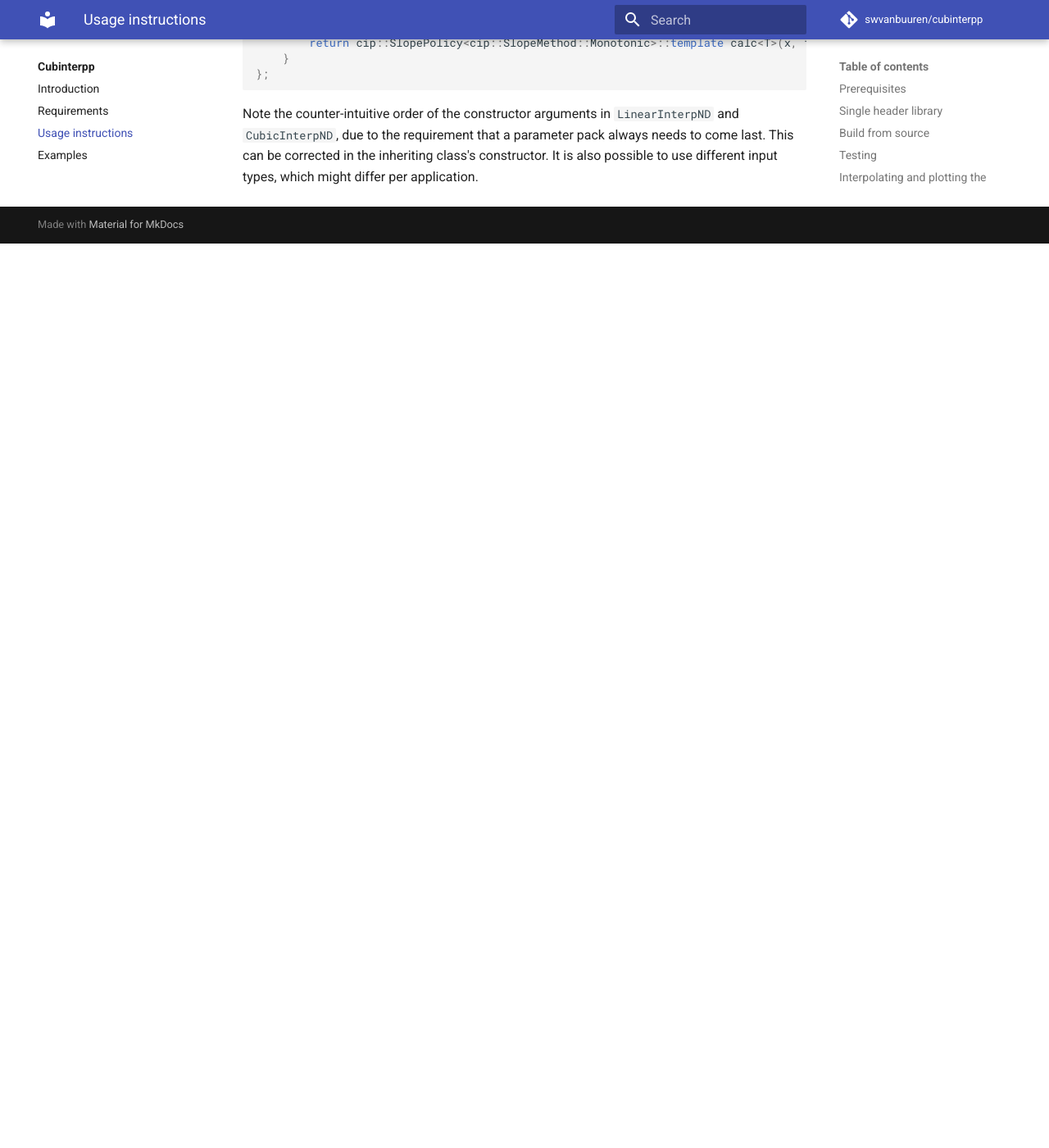
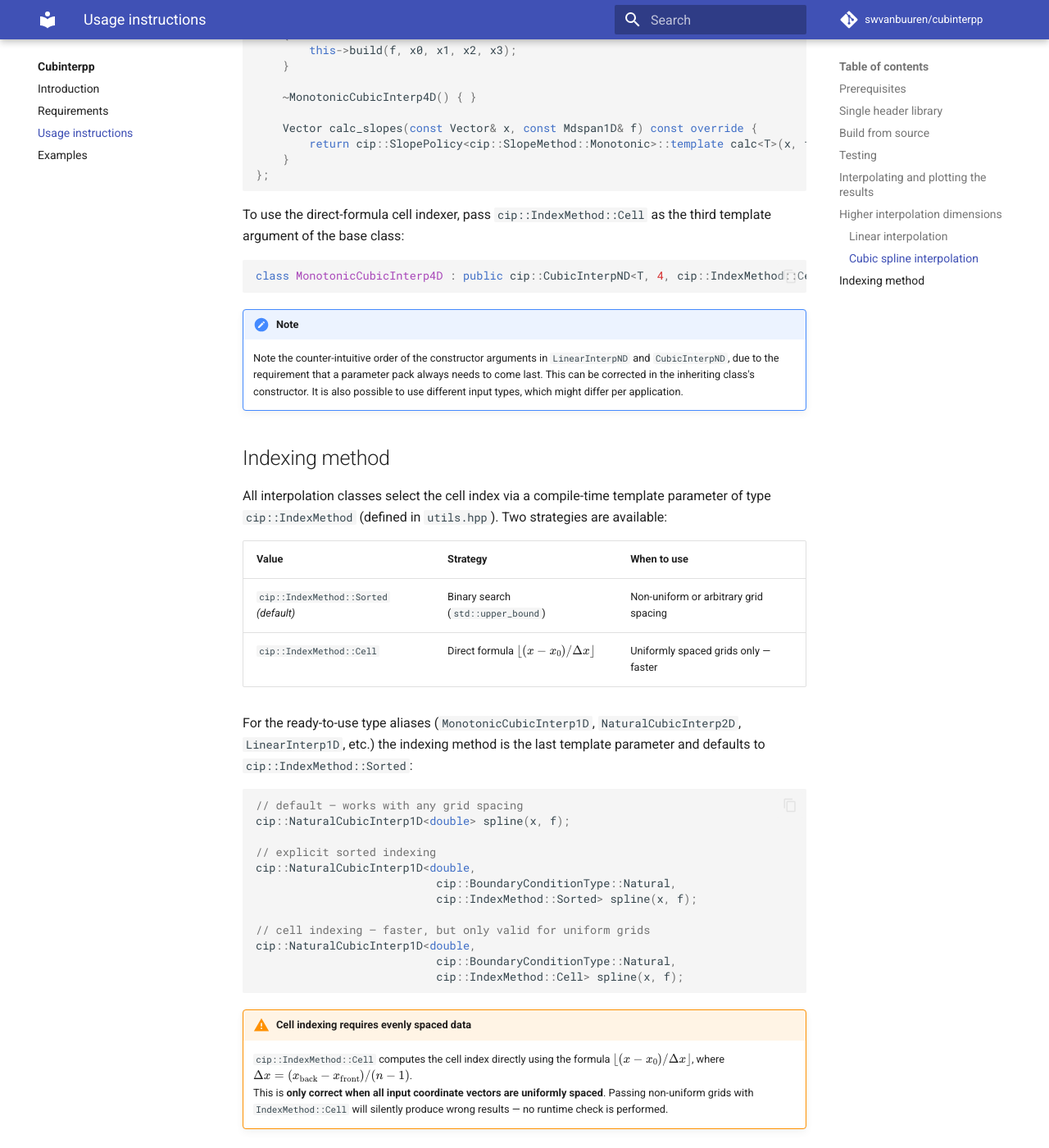
Before and after one commit to swvanbuuren/cubinterpp, an MkDocs documentation site: the page built from docs/usage.md, in a window 1280 px wide and 1400 px high, scrolled down 3339 px. Shown: the whole window at 82% size. Built offline with MkDocs 1.6.1 and Material for MkDocs 9.7.7, drawn with Linux system fonts in a browser that asks for light colours; comment, search, counter and statistics services are not loaded; before the commit the page ends 3636 px from its top, so only the background shows below that; some of the changed text lies outside the part shown.

Commit message:
feat: Add support for indexing methods in interpolation classes
Signed-off-by: Sietze van Buuren <s.van.buuren@gmail.com>

````diff
--- a/docs/usage.md
+++ b/docs/usage.md
@@ -135,6 +135,13 @@ public:
 };
 ```
 
+To use the direct-formula cell indexer (see [Indexing method](#indexing-method)
+below), pass `cip::IndexMethod::Cell` as the third template argument:
+
+```cpp
+class LinearInterp4D : public LinearInterpND<T, 4, cip::IndexMethod::Cell> { ... };
+```
+
 ### Cubic spline interpolation
 
 For cubic spline interpolation in 1, 2, or 3 dimensions, the `CubicInterp` class
@@ -172,7 +179,52 @@ public:
 };
 ```
 
-Note the counter-intuitive order of the constructor arguments in `LinearInterpND`
-and `CubicInterpND`, due to the requirement that a parameter pack always needs to
-come last. This can be corrected in the inheriting class's constructor. It is also
-possible to use different input types, which might differ per application.
+To use the direct-formula cell indexer, pass `cip::IndexMethod::Cell` as the
+third template argument of the base class:
+
+```cpp
+class MonotonicCubicInterp4D : public cip::CubicInterpND<T, 4, cip::IndexMethod::Cell> { ... };
+```
+
+!!! note
+    Note the counter-intuitive order of the constructor arguments in `LinearInterpND`
+    and `CubicInterpND`, due to the requirement that a parameter pack always needs to
+    come last. This can be corrected in the inheriting class's constructor. It is also
+    possible to use different input types, which might differ per application.
+
+## Indexing method
+
+All interpolation classes select the cell index via a compile-time template
+parameter of type `cip::IndexMethod` (defined in `utils.hpp`).  Two strategies
+are available:
+
+| Value | Strategy | When to use |
+|---|---|---|
+| `cip::IndexMethod::Sorted` *(default)* | Binary search (`std::upper_bound`) | Non-uniform or arbitrary grid spacing |
+| `cip::IndexMethod::Cell` | Direct formula $\lfloor(x - x_0) / \Delta x\rfloor$ | Uniformly spaced grids only — faster |
+
+For the ready-to-use type aliases (`MonotonicCubicInterp1D`,
+`NaturalCubicInterp2D`, `LinearInterp1D`, etc.) the indexing method is the last
+template parameter and defaults to `cip::IndexMethod::Sorted`:
+
+```cpp
+// default — works with any grid spacing
+cip::NaturalCubicInterp1D<double> spline(x, f);
+
+// explicit sorted indexing
+cip::NaturalCubicInterp1D<double,
+                           cip::BoundaryConditionType::Natural,
+                           cip::IndexMethod::Sorted> spline(x, f);
+
+// cell indexing — faster, but only valid for uniform grids
+cip::NaturalCubicInterp1D<double,
+                           cip::BoundaryConditionType::Natural,
+                           cip::IndexMethod::Cell> spline(x, f);
+```
+
+!!! warning "Cell indexing requires evenly spaced data"
+    `cip::IndexMethod::Cell` computes the cell index directly using the formula
+    $\lfloor(x - x_0) / \Delta x\rfloor$, where $\Delta x = (x_\text{back} - x_\text{front}) / (n - 1)$.
+    This is **only correct when all input coordinate vectors are uniformly
+    spaced**.  Passing non-uniform grids with `IndexMethod::Cell` will silently
+    produce wrong results — no runtime check is performed.
````
Also changed, not shown: 5 other files.
